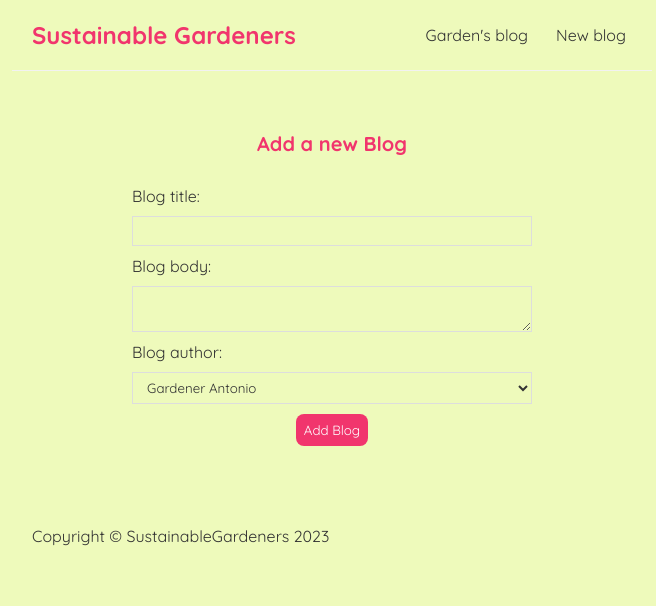
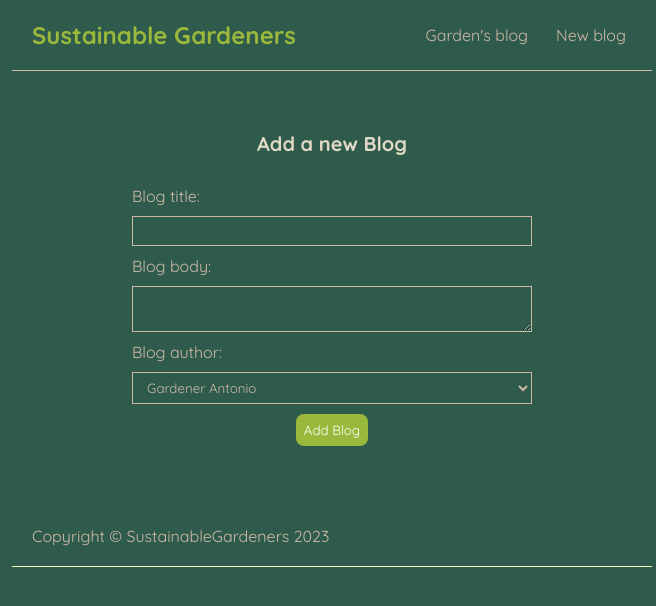
Before and after one commit to gurtatiLND/Blog_React, a React (Create React App) app: page /create in a window 1280 px wide. Shown: the top 606 px of the page, without its empty margins (308-964 px from the left). Built offline with nearby package versions, Linux system fonts and the light colour scheme.

Commit message:
change design

```diff
--- a/src/Home.js
+++ b/src/Home.js
@@ -7,7 +7,8 @@ const Home = () => {
 
     return (
         <div className='Home'>
-            { error && <div>{ error }</div> }
+            <h2>Cultivating Green Spaces for a Healthier Planet</h2>
+            {error && <div>{ error }</div> }
             {isPending && <div>Loading...</div> }
             {blogs && <BlogList blogs={blogs} title="All blogs" />}
         </div>
--- a/src/index.css
+++ b/src/index.css
@@ -4,8 +4,8 @@
 * {
   margin: 0;
   font-family: "Quicksand";
-  color: #333;
-  background-color:#eefabb;
+  color: #CEB9A7;
+  background-color:#2F5B4C;
 }
 .navbar {
   padding: 20px;
@@ -13,10 +13,10 @@
   align-items: center;
   max-width: 600px;
   margin: 0 auto;
-  border-bottom: 1px solid #f2f2f2;
+  border-bottom: 1px solid #CEB9A7;
 }
 .navbar h1 {
-  color: #f1356d;
+  color: #99B83C;
 }
 .navbar .links {
   margin-left: auto;
@@ -27,7 +27,7 @@
   padding: 6px;
 }
 .navbar a:hover {
-  color: #f1356d;
+  color: #99B83C;
 }
 .content {
   max-width: 600px;
@@ -45,6 +45,10 @@
   border-bottom: 1px solid #eefabb;
 }
 
+.blog-list h2{
+  color: #99B83C;
+}
+
 /* blog previews list*/
 .blog-preview {
   padding: 10px 16px;
@@ -59,7 +63,7 @@
 
 .blog-preview h2 {
   font-size: 20px;
-  color: #f1356d;
+  color: #e1d9c5;
   margin-bottom: 8px;
 }
 .blog-preview a{
@@ -69,17 +73,17 @@
 /* blog details page*/
 .blog-details h2 {
   font-size: 20px;
-  color: #f1356d;
+  color: #e1d9c5;
   margin-bottom: 10px;
 }
 
 .blog-details div {
-  color: #333;
+  color: #c3a8a8;
   margin: 20px 0;
 }
 
 .blog-details button {
-  background: #f1356d;
+  background: #99B83C;
   color: #fff;
   border: 0;
   padding: 8px;
@@ -99,19 +103,19 @@
 }
 .create h2 {
   font-size: 20px;
-  color: #f1356d;
+  color: #e1d9c5;
   margin-bottom: 30px;
 }
 .create input, .create textarea, .create select {
   width: 100%;
   padding: 6px 10px;
   margin: 10px 0;
-  border: 1px solid #ddd;
+  border: 1px solid #CEB9A7;
   box-sizing: border-box;
   display: block;
 }
 .create button {
-  background: #f1356d;
+  background: #99B83C;
   color: #fff;
   border: 0;
   padding: 8px;
```
Also changed, not shown: data/db.json (+3 -3 lines).
